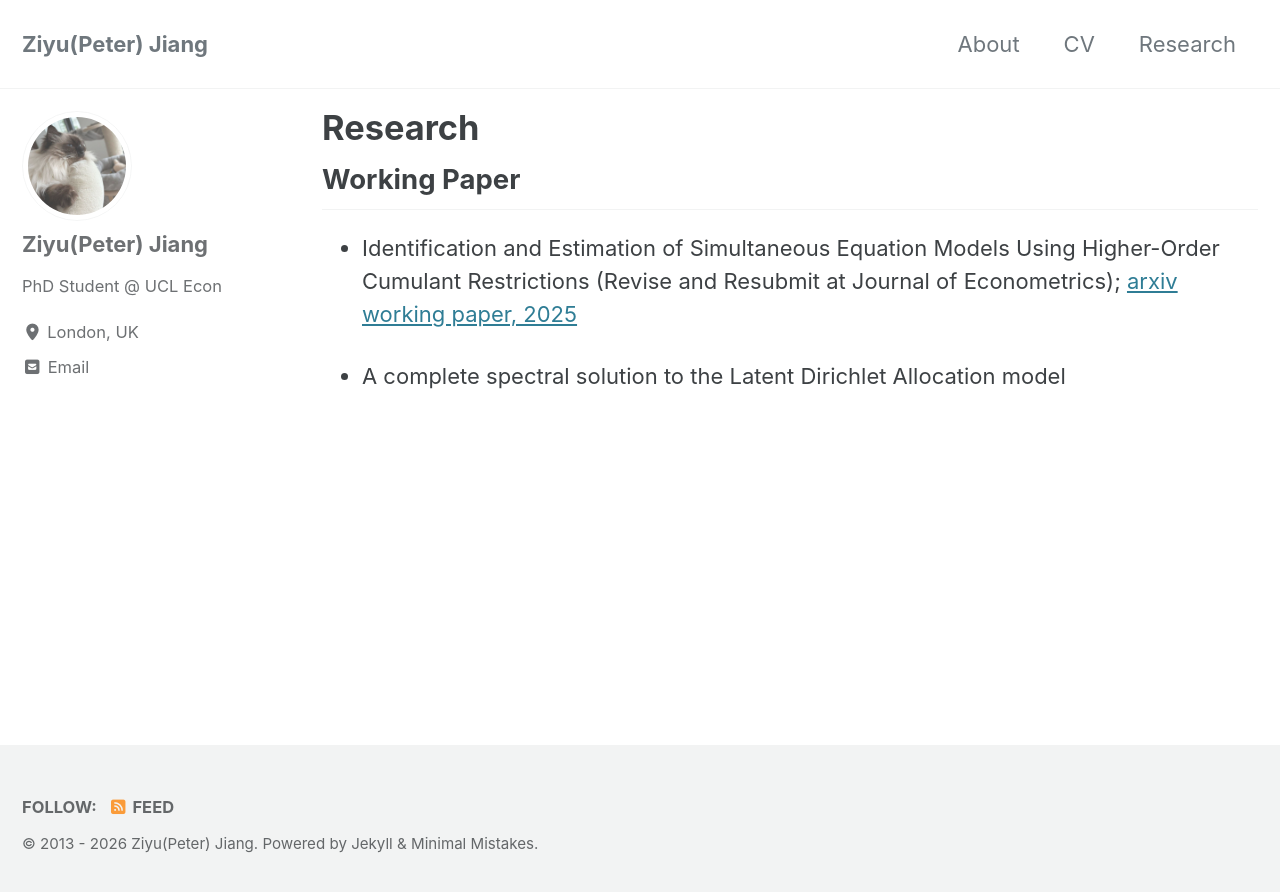
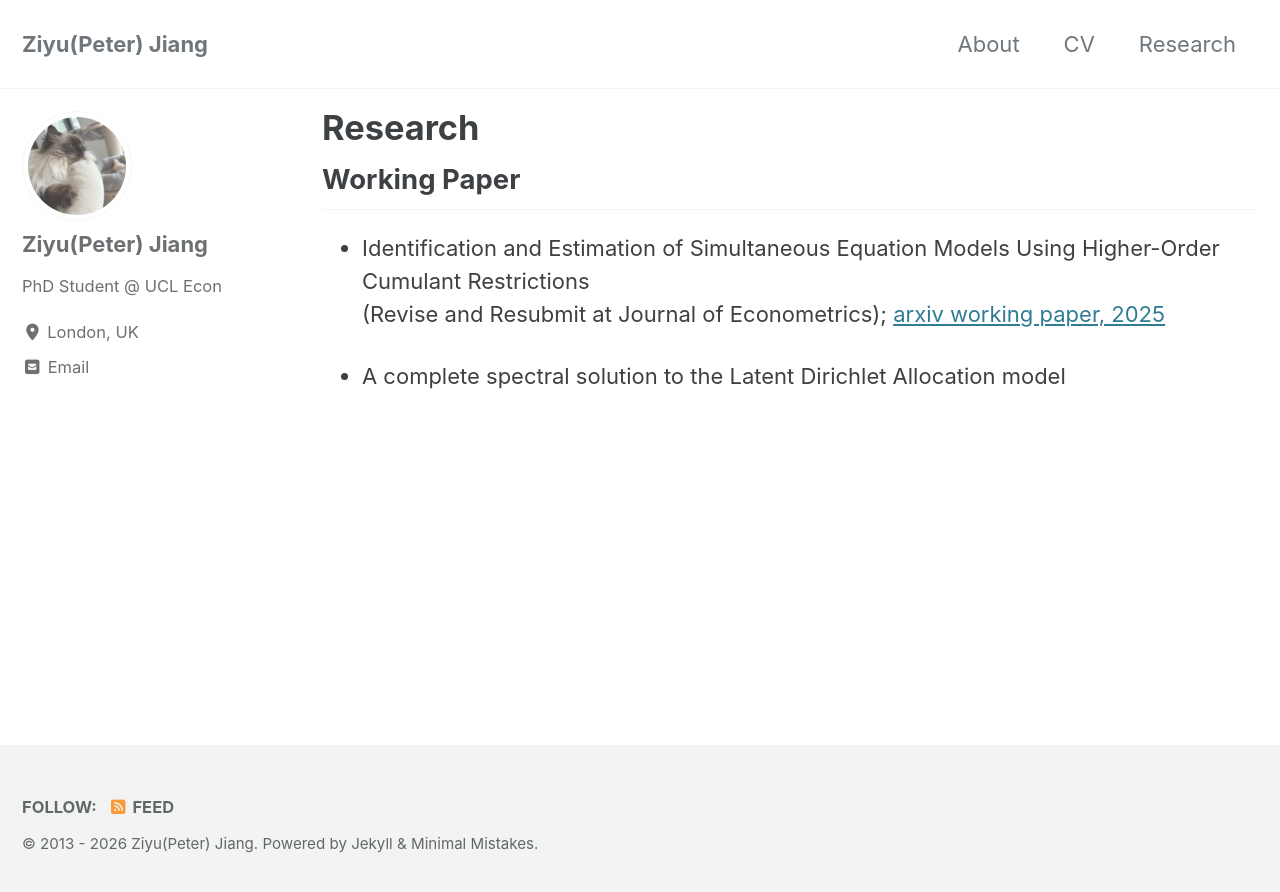
Before and after one commit to ziyupeterjiang/ziyupeterjiang.github.io, a Jekyll site: the page built from _pages/research.md, in a window 1280 px wide. Shown: the top 892 px of the page. Built offline with Jekyll 4.4.1, drawn with Linux system fonts in a browser that asks for light colours; cached includes are drawn as plain includes.

```diff
--- a/_pages/research.md
+++ b/_pages/research.md
@@ -10,7 +10,7 @@ author_profile: true
 
 ## Working Paper
 
-- Identification and Estimation of Simultaneous Equation Models Using Higher-Order Cumulant Restrictions
+- Identification and Estimation of Simultaneous Equation Models Using Higher-Order Cumulant Restrictions\
 (Revise and Resubmit at Journal of Econometrics); [arxiv working paper, 2025](https://arxiv.org/abs/2501.06777)
 
 - A complete spectral solution to the Latent Dirichlet Allocation model
```
